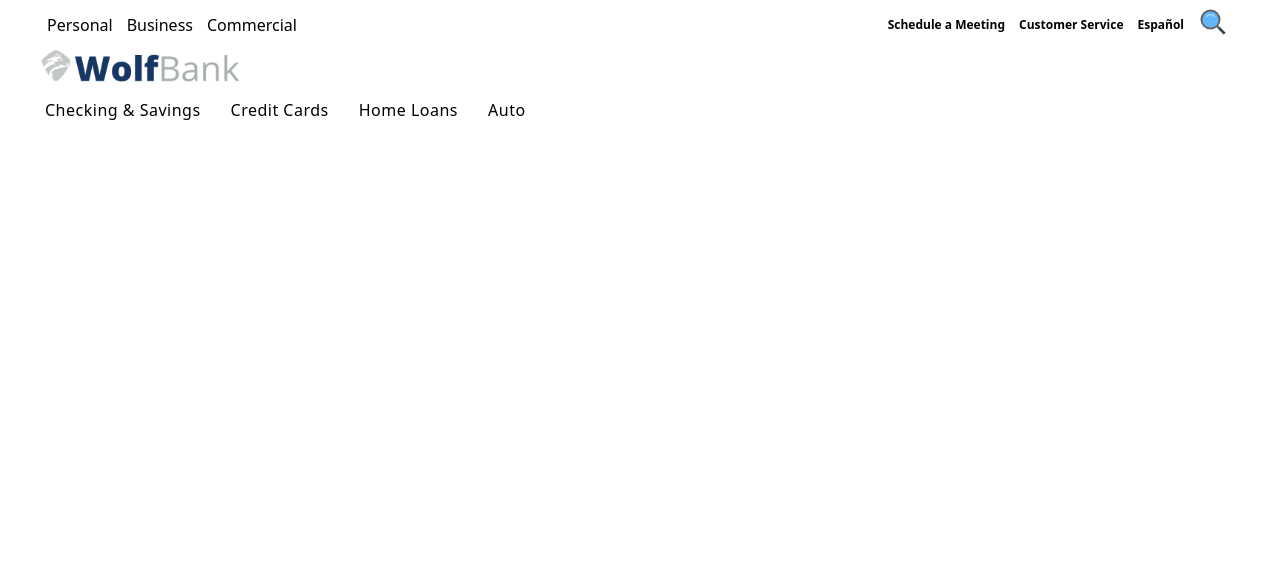
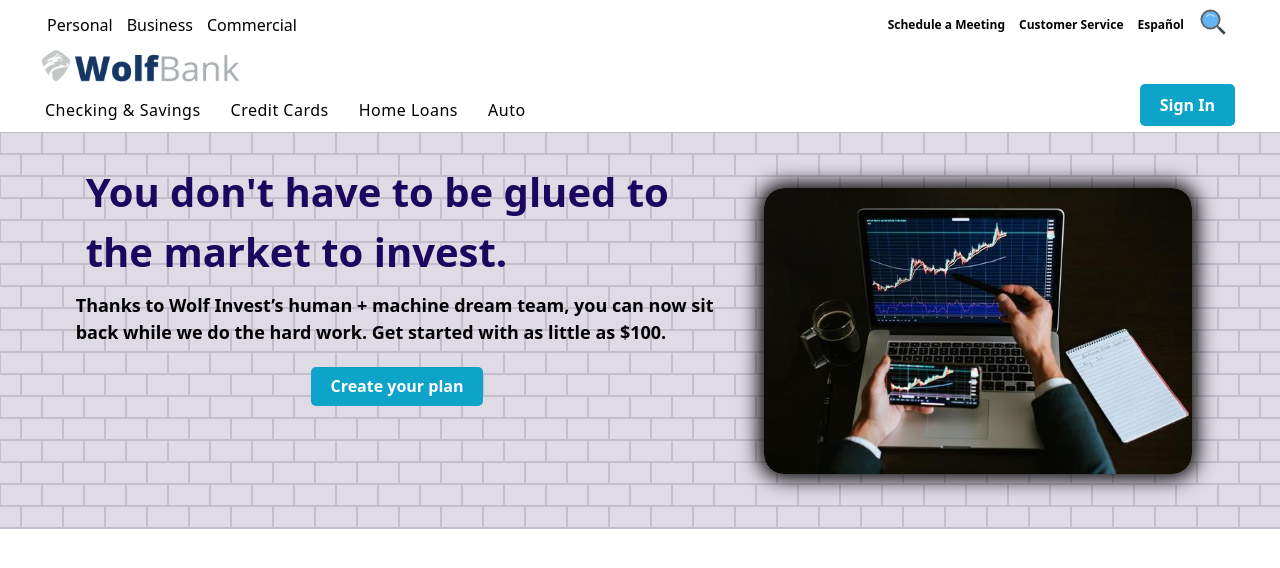
Before and after one commit to snieto10/wbank, a React (Create React App) app: page / in a window 1280 px wide. Shown: the top 568 px of the page. Built offline with nearby package versions, Linux system fonts and the light colour scheme.

Commit message:
banner is finish

```diff
--- a/src/App.js
+++ b/src/App.js
@@ -1,4 +1,5 @@
 import NavBar from "./components/navBar";
+import Banner from "./components/banner";
 import "./normalize.css";
 import "./App.css";
 
@@ -6,6 +7,7 @@ function App() {
   return (
     <>
       <NavBar />
+      <Banner />
     </>
   );
 }
--- /dev/null
+++ b/src/components/banner.jsx
@@ -0,0 +1,36 @@
+import React, { Component } from "react";
+import finance from "../images/finance.jpeg";
+
+class Banner extends Component {
+  state = {};
+  render() {
+    return (
+      <>
+        <div className="banner">
+          <div className="container">
+            <main className="banner-column">
+              <div className="banner1">
+                <h1 style={{ fontSize: "4rem", margin: "10px" }}>
+                  You don't have to be glued to the market to invest.
+                </h1>
+                <p className="banner-text" style={{ fontWeight: "bold" }}>
+                  Thanks to Wolf Invest’s human + machine dream team, you can
+                  now sit back while we do the hard work. Get started with as
+                  little as $100.
+                </p>
+                <div className="flex">
+                  <button className="btnBanner ">Create your plan</button>
+                </div>
+              </div>
+              <div className="banner2">
+                <img className="finance" src={finance} alt="Ipad"></img>
+              </div>
+            </main>
+          </div>
+        </div>
+      </>
+    );
+  }
+}
+
+export default Banner;
--- a/src/components/navBar.jsx
+++ b/src/components/navBar.jsx
@@ -134,6 +134,8 @@ class NavBar extends Component {
             </ul>
           </div>
           <div className="aaBox">
+            <div className="flex-navBar">
+              <div>
                 <ul className="aaList">
                   <li className="aaLine" onClick={this.handleCheckingMenu}>
                     Checking & Savings
@@ -148,6 +150,13 @@ class NavBar extends Component {
                     Auto
                   </li>
                 </ul>
+              </div>
+              <div>
+                <a href="#" className="btn btn-nav">
+                  Sign In
+                </a>
+              </div>
+            </div>
             <div className={checkingMenu}>
               <ul className="aaul">
                 <li className="aali">Online Savings</li>
```
Also changed, not shown: src/images/finance.jpeg (added). Lines whose indentation alone changed are shown as unchanged.
